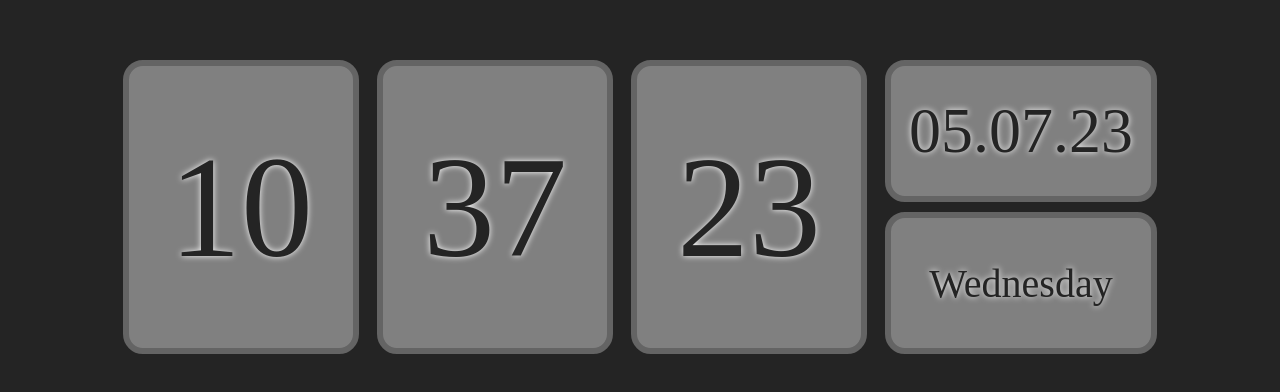
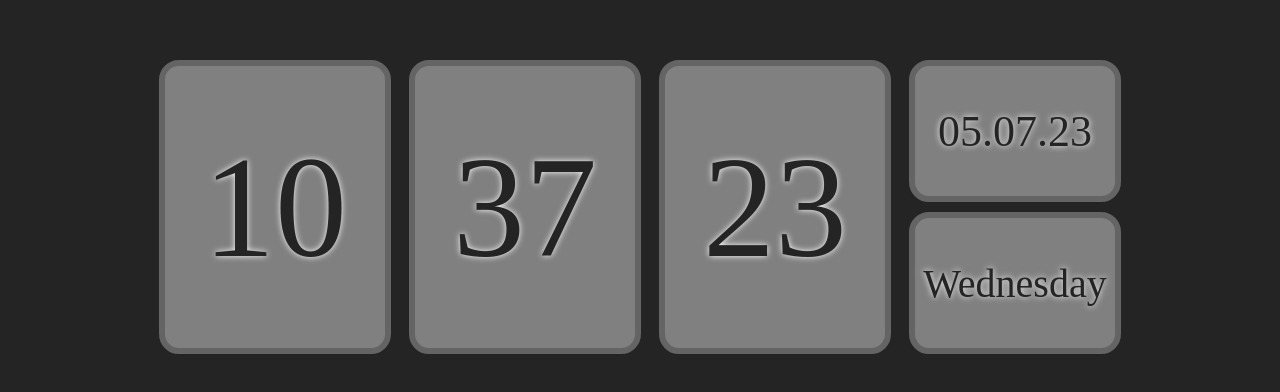
Before and after one commit to 0lafK/clock, a plain HTML site: page clock/index.html in a window 1280 px wide. Shown: the part 140-532 px from the top of the page. Drawn offline with Linux system fonts and the light colour scheme.

Commit message:
Add files via upload

```diff
--- a/clock/style.css
+++ b/clock/style.css
@@ -10,19 +10,19 @@ body {
     font-size: 144px;
     color: #242424;
     gap: 18px;
-    margin: 200px;
+    margin-top: 200px;
 
 
 }
 #hours, #minutes, #seconds, #date, #today {
     background-color: grey;
     border-radius: 20px;
-    padding: 40px;
+    padding: 40px 10px 40px 10px;
     display: flex;
     justify-content: center;
     align-items: center;
     border: 6px solid rgb(100, 100, 100);
-    max-width: 200px;
+    width: 200px;
 
 }
 #hours, #minutes, #seconds, #date, #today, .glow {
@@ -32,6 +32,7 @@ body {
     display: flex;
     flex-wrap: wrap;
     gap: 10px;
+    flex-direction: column;
 
 }
 
@@ -40,7 +41,7 @@ body {
     display: flex;
     justify-content: center;
     align-items: center;
-    font-size:  64px;
+    font-size:  44px;
     color: #242424;
     height: 50px;
     width: 180px;
```
